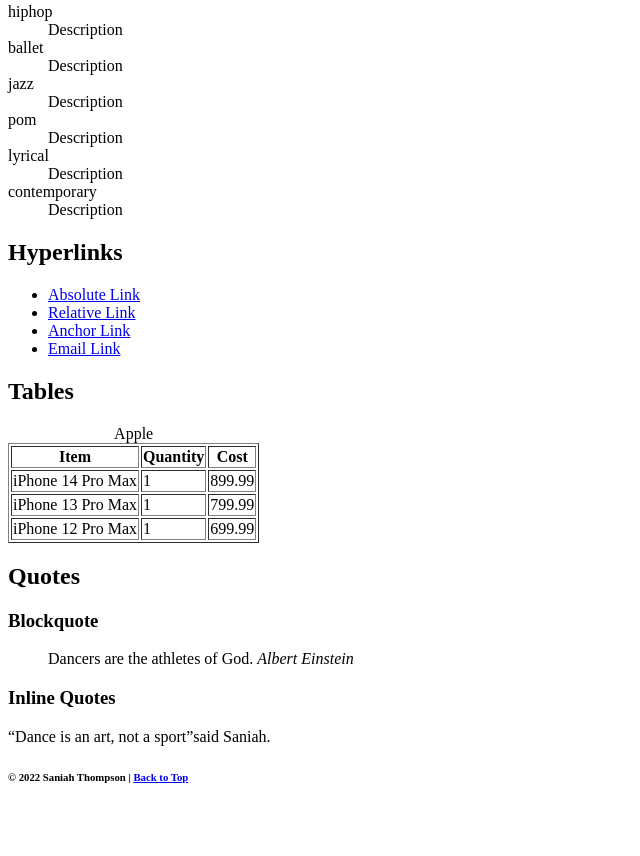
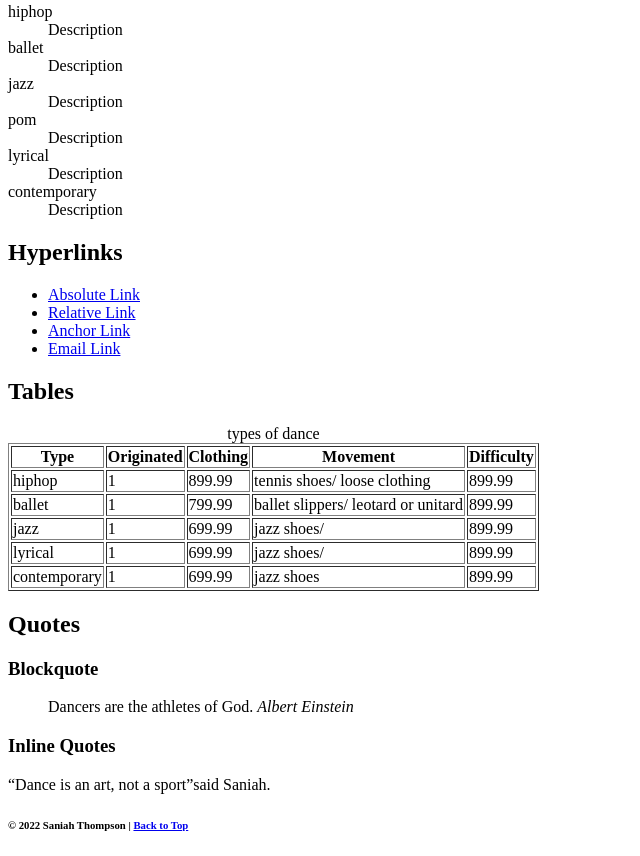
Before and after one commit to niahgabrielle/it-onyx, a plain HTML site: page prototype/index.html in a window 1280 px wide. Shown: the part 1272-2128 px from the top of the page, without its empty margins (0-640 px from the left). Before the commit the page ends 2080 px from the top, so only its background shows below. Drawn offline with Linux system fonts and the light colour scheme.

Commit message:
edited table

```diff
--- a/prototype/index.html
+++ b/prototype/index.html
@@ -83,11 +83,13 @@
       <h2 class="section-header">Tables</h2>
       <div class="output">
       <table border="1">
-        <tr><th>Item</th><th>Quantity</th><th scope="col">Cost</th></tr>
-        <caption>Apple</caption>
-        <tr><td>iPhone 14 Pro Max</td><td>1</td><td>899.99</td></tr>
-        <tr><td>iPhone 13 Pro Max</td><td>1</td><td>799.99</td></tr>
-        <tr><td>iPhone 12 Pro Max</td><td>1</td><td>699.99</td></tr>
+        <tr><th>Type</th><th>Originated</th><th>Clothing</th><th>Movement</th><th scope="col">Difficulty</th></tr>
+        <caption>types of dance</caption>
+        <tr><td>hiphop</td><td>1</td><td>899.99</td><td>tennis shoes/ loose clothing</td><td>899.99</td></tr>
+        <tr><td>ballet</td><td>1</td><td>799.99</td><td>ballet slippers/ leotard or unitard</td><td>899.99</td></tr>
+        <tr><td>jazz</td><td>1</td><td>699.99</td><td>jazz shoes/ </td><td>899.99</td></tr>
+        <tr><td>lyrical</td><td>1</td><td>699.99</td><td>jazz shoes/ </td><td>899.99</td></tr>
+        <tr><td>contemporary</td><td>1</td><td>699.99</td><td>jazz shoes</td><td>899.99</td></tr>
       </table>
       </div>
     </section>
```
